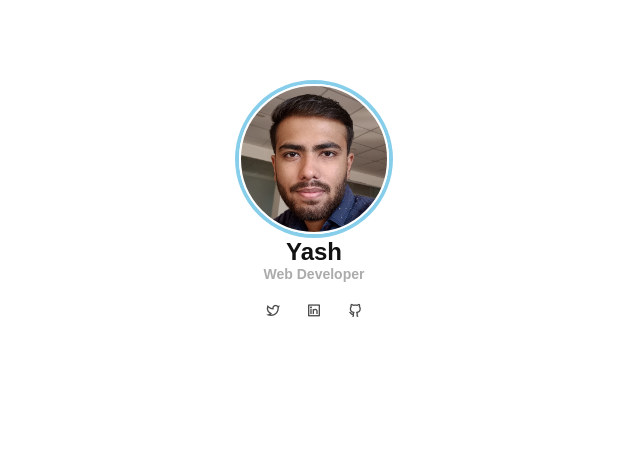
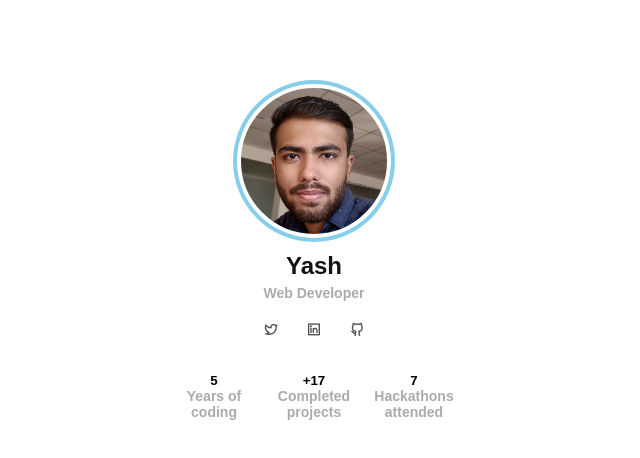
Before and after one commit to code4Y/mini-portfolio-website, a plain HTML site: page index.html in a window 1280 px wide. Shown: the whole page, without its empty margins (326-966 px from the left). Drawn offline with nearby package versions, Linux system fonts and the light colour scheme.

Commit message:
info section added

```diff
--- a/index.html
+++ b/index.html
@@ -28,6 +28,20 @@
           </a>
         </div>
       </div>
+      <div class="info">
+        <div class="code-year">
+          <h5>5</h5>
+          <p>Years of coding</p>
+        </div>
+        <div class="project">
+          <h5>+17</h5>
+          <p>Completed projects</p>
+        </div>
+        <div class="hackathon">
+          <h5>7</h5>
+          <p>Hackathons attended</p>
+        </div>
+      </div>
     </div>
   </main>
 </body>
--- a/style.css
+++ b/style.css
@@ -25,7 +25,7 @@
   background-position: center;
   border-radius: 50%;
   border: 2px solid white;
-  margin: 0;
+  margin: 2px;
 }
 
 .img-border {
@@ -42,6 +42,7 @@ h2 {
   color: #121212;
   font-size: 24px;
   text-align: center;
+  margin: 10px 0 5px 0;
 }
 
 p {
@@ -61,3 +62,17 @@ p {
   text-decoration: none;
   color: #4d4d4d;
 }
+
+.info {
+  display: flex;
+  align-items: center;
+  margin: 14px;
+}
+
+.info div {
+  display: flex;
+  flex-direction: column;
+  align-items: center;
+  width: 100px;
+  text-align: center;
+}
```
